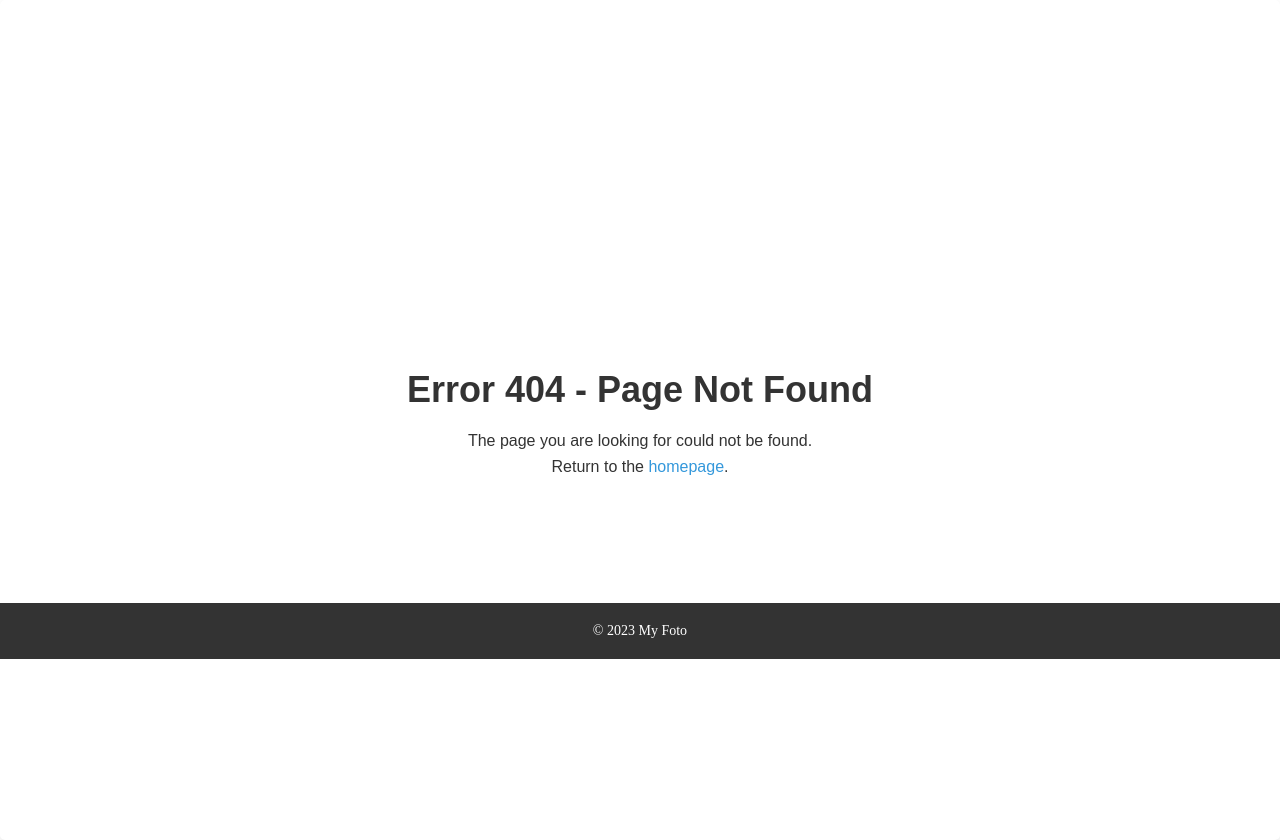
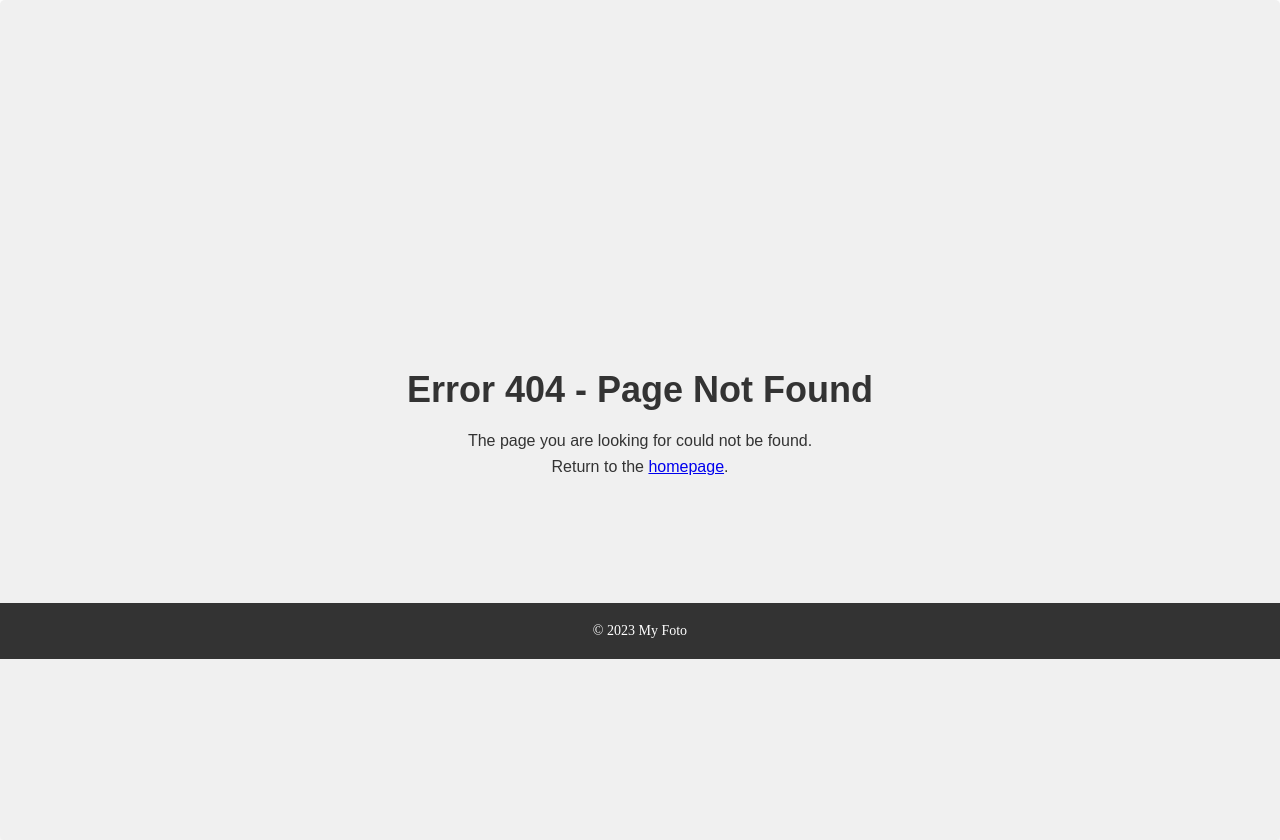
Before and after one commit to coltonhawkins/CS408_MyPhoto, a PHP site: page /pages/404.php in a window 1280 px wide. Shown: the part 141-981 px from the top of the page. Run offline with PHP 8.4, Linux system fonts and the light colour scheme.

Commit message:
New pages

```diff
--- a/css/404.css
+++ b/css/404.css
@@ -15,30 +15,12 @@ body, h1, h2, h3, p, ul, li {
     align-items: center;
     justify-content: center;
     min-height: 100vh;
-}
-
-/* Container styles */
-.Error {
-    text-align: center;
-    background-color: #fff;
     padding: 20px;
     border-radius: 5px;
     box-shadow: 0 2px 5px rgba(0, 0, 0, 0.1);
 }
 
-
-
  h1 {
     font-size: 36px;
     margin-bottom: 10px;
 }
-
-/* Link styles */
-a {
-    color: #3498db;
-    text-decoration: none;
-}
-
-a:hover {
-    text-decoration: underline;
-}
```
